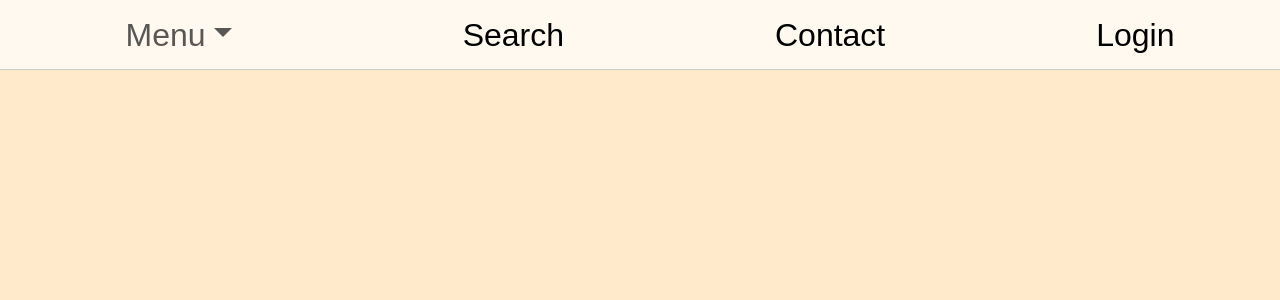
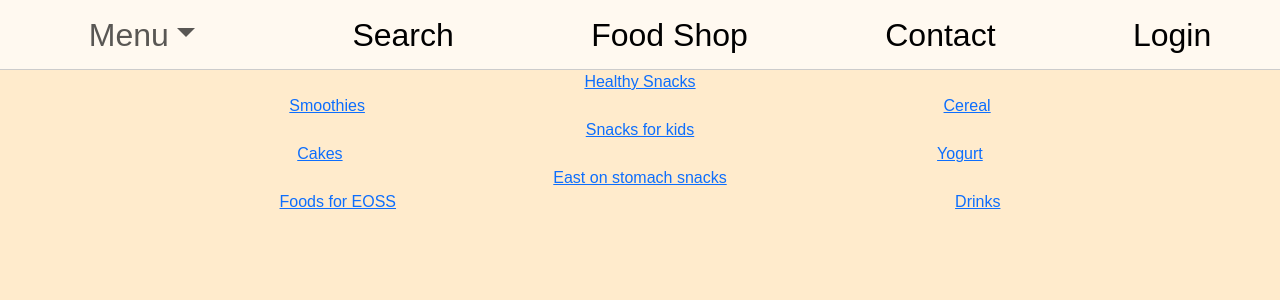
Before and after one commit to ThanhBinh0801/foodpage, a React (Create React App) app: page /Home in a window 1280 px wide. Shown: the top 300 px of the page. Built offline with nearby package versions, Linux system fonts and the light colour scheme.

Commit message:
Binh them homepage

```diff
--- a/src/App.css
+++ b/src/App.css
@@ -30,7 +30,6 @@
   border-radius: 10px;
   box-shadow: 2px 2px 5px #333333;
   transition: 0.3s;
-
 }
 .name {
   padding: 10px 20px;
@@ -63,7 +62,6 @@
 .App {
   height: 300vh;
   background-color: rgb(255, 235, 204);
-
 }
 .navheader {
   font-size: xx-large;
@@ -107,20 +105,24 @@
 
   margin-top: -10px;
 }
-.view:hover
-{
+.view:hover {
   background-color: #d28a04;
 }
-.view:active
-{
+.view:active {
   box-shadow: inset 2px 2px 5px #333333;
 }
-.product
-{
-  display : flex;
+.product {
+  display: flex;
   justify-content: space-between;
   align-items: center;
-  flex-wrap:wrap;
-  float:none;
-
+  flex-wrap: wrap;
+  float: none;
 }
+.homepage {
+  text-align: center;
+  text-decoration: none;
+}
+.detail {
+  display: flex;
+  justify-content: space-around;
+}
--- a/src/App.js
+++ b/src/App.js
@@ -6,6 +6,7 @@ import Contact from "./file jsx/Contact file/Contact";
 import Login from "./file jsx/Login file/Login";
 import SearchButton from "./file jsx/Search/Search";
 import Menu from "./file jsx/Dropdown/MenuDropDown";
+import Home from "./file jsx/FoodHome/HomePage";
 
 function App() {
   return (
@@ -14,11 +15,13 @@ function App() {
         <nav className="navheader">
           <Menu />
           <Link to="/SearchButton">Search</Link>
+          <Link to="/Home">Food Shop</Link>
           <Link to="/contact">Contact</Link>
           <Link to="/login">Login</Link>
         </nav>
         <Routes>
           <Route path="/SearchButton" element={<SearchButton />} />
+          <Route path="Home" element={<Home />} />
           <Route path="/contact" element={<Contact />} />
           <Route path="login" element={<Login />} />
         </Routes>
--- /dev/null
+++ b/src/file jsx/FoodHome/HomePage.jsx
@@ -0,0 +1,31 @@
+import { Link, Routes, Route } from "react-router-dom";
+
+function Home() {
+  return (
+    <div className="homepage">
+      <div>
+        <Link>Healthy Snacks</Link>
+        <div className="detail">
+          <Link to="Smothies">Smoothies</Link>
+          <Link to="/Cereal">Cereal</Link>
+        </div>
+      </div>
+      <div>
+        <Link>Snacks for kids</Link>
+        <div className="detail">
+          <Link to="Smothies">Cakes</Link>
+          <Link to="/Cereal">Yogurt</Link>
+        </div>
+      </div>
+      <div>
+        <Link>East on stomach snacks</Link>
+        <div className="detail">
+          <Link to="Smothies">Foods for EOSS</Link>
+          <Link to="/Cereal">Drinks</Link>
+        </div>
+      </div>
+    </div>
+  );
+}
+
+export default Home;
```
